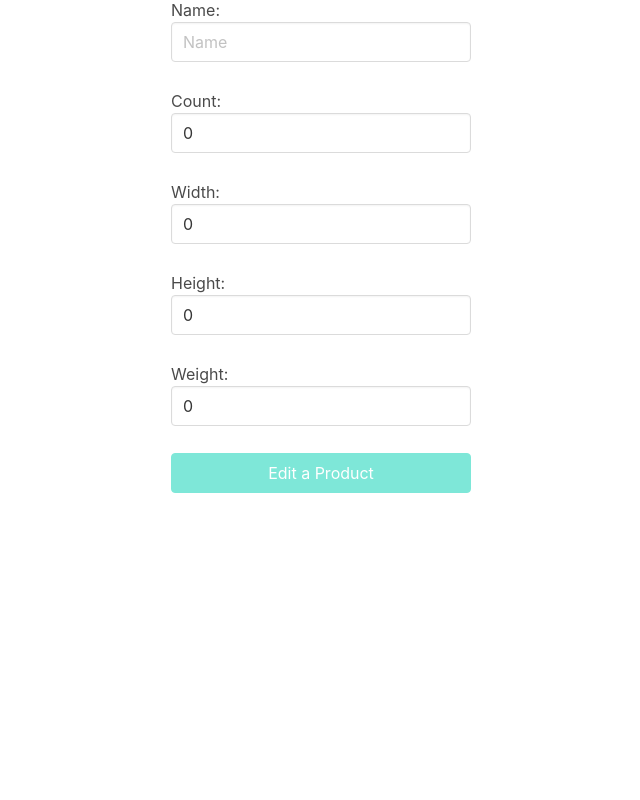
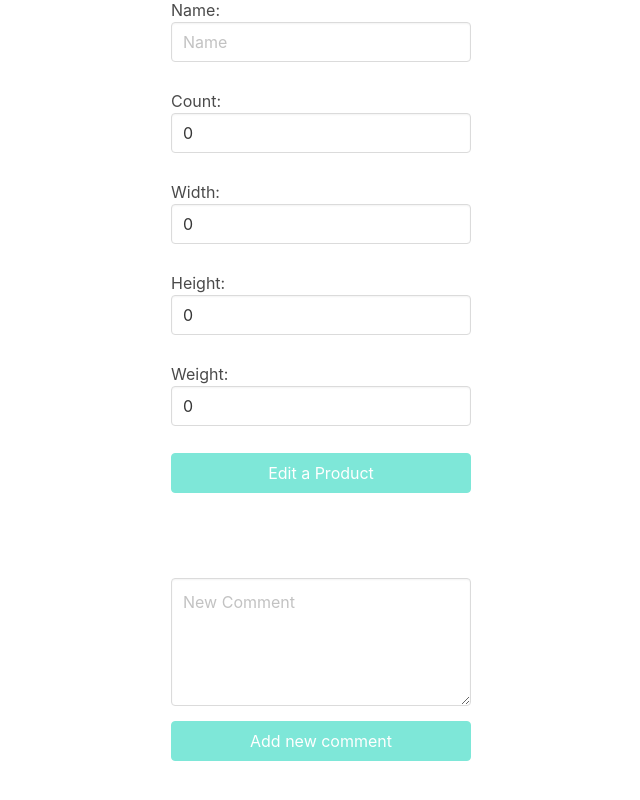
Before and after one commit to BudnikOleksii/product_list, a React (Create React App) app: page /#/product/edit/1 in a window 1280 px wide. Shown: the part 234-1034 px from the top of the page, without its empty margins (319-959 px from the left). Before the commit the page ends 800 px from the top, so only its background shows below. Built offline with nearby package versions, Linux system fonts and the light colour scheme.

Commit message:
added add/remove comment functionality

```diff
--- a/src/Components/ProductForm/ProductForm.tsx
+++ b/src/Components/ProductForm/ProductForm.tsx
@@ -6,6 +6,7 @@ import { Link, useNavigate, useParams } from 'react-router-dom';
 import './productForm.css';
 import { useAppDispatch, useAppSelector } from '../../app/hooks';
 import { addNewProduct, updateProductById } from '../../features/productsSlice';
+import { addNewCommentForProduct, removeComment } from '../../features/commentsSlice';
 
 const defaultProduct = {
   imageUrl: '',
@@ -20,16 +21,20 @@ const defaultProduct = {
 };
 
 export const ProductForm: FC = () => {
-  const { productId } = useParams();
+  const { productId = 0 } = useParams();
 
   const productState = useAppSelector(state => (
     state.productsState.products.find(product => String(product.id) === productId) || defaultProduct
+  ));
+  const comments = useAppSelector(state => (
+    state.commentsState.comments[productId] || []
   ));
 
   const dispatch = useAppDispatch();
   const navigate = useNavigate();
   const [product, setProduct] = useState(productState);
   const [errorMessage, setErrorMessage] = useState('');
+  const [newComment, setNewComment] = useState('');
 
   const isValidTextInput = (value: string) => {
     if (/[^a-zA-Z/:. ]/g.test(value) || value.length < 4) {
@@ -66,7 +71,7 @@ export const ProductForm: FC = () => {
     return isValidTextInput(product.imageUrl) && isValidTextInput(product.name);
   };
 
-  const handleSubmit = (event: FormEvent) => {
+  const handleAddNewProduct = (event: FormEvent) => {
     event.preventDefault();
 
     if (!isValidForm()) {
@@ -85,8 +90,21 @@ export const ProductForm: FC = () => {
     navigate('/');
   };
 
+  const handleAddNewComment = (event: FormEvent) => {
+    event.preventDefault();
+
+    dispatch(addNewCommentForProduct({
+      productId,
+      description: newComment,
+      date: new Date().toLocaleDateString(),
+    }));
+
+    setNewComment('');
+  };
+
   return (
-    <form className="form" onSubmit={handleSubmit}>
+    <div className="form-block">
+      <form className="form-block" onSubmit={handleAddNewProduct}>
         <Link
           className="button is-primary is-rounded m-2"
           to="/"
@@ -185,5 +203,45 @@ export const ProductForm: FC = () => {
           {productId ? 'Edit a Product' : 'Add a Product'}
         </button>
       </form>
+
+      {comments.length > 0 && (
+        <div className="box">
+          <h3 className="is-size-3">Comments</h3>
+          <ul>
+            {comments.map(comment => (
+              <li key={comment.id} className="is-flex is-justify-content-space-between m-2">
+                <p className="is-size-5">{comment.description}</p>
+                <button
+                  className="button is-danger"
+                  type="button"
+                  onClick={() => dispatch(removeComment(comment))}
+                >
+                  Delete
+                </button>
+              </li>
+            ))}
+          </ul>
+        </div>
+      )}
+
+      {productId > 0 && (
+        <form className="form-block" onSubmit={handleAddNewComment}>
+          <textarea
+            className="textarea"
+            placeholder="New Comment"
+            value={newComment}
+            onChange={(event => setNewComment(event.target.value))}
+          >
+          </textarea>
+          <button
+            className="button is-primary"
+            type="submit"
+            disabled={!newComment}
+          >
+            Add new comment
+          </button>
+        </form>
+      )}
+    </div>
   );
 };
--- a/src/Components/ProductForm/productForm.css
+++ b/src/Components/ProductForm/productForm.css
@@ -1,5 +1,5 @@
-.form {
-  margin: 70px auto;
+.form-block {
+  margin: 35px auto;
   display: flex;
   flex-direction: column;
   gap: 15px;
--- a/src/api.ts
+++ b/src/api.ts
@@ -22,3 +22,11 @@ export const deleteProductById = (id: Id) => {
 export const getCommentsByProductId = (id: Id): Promise<Comment[]> => {
   return client.get<Comment[]>(ENDPOINTS.commentsByProductId(id));
 };
+
+export const deleteComment = (comment: Comment) => {
+  return client.delete(ENDPOINTS.commentById(comment.id));
+};
+
+export const addNewComment = (comment: Omit<Comment, 'id'>): Promise<Comment> => {
+  return client.post<Comment>(ENDPOINTS.comments, comment);
+};
--- a/src/features/commentsSlice.ts
+++ b/src/features/commentsSlice.ts
@@ -1,6 +1,6 @@
 /* eslint-disable no-param-reassign */
 import { createAsyncThunk, createSlice } from '@reduxjs/toolkit';
-import { getCommentsByProductId } from '../api';
+import { addNewComment, deleteComment, getCommentsByProductId } from '../api';
 import { Comment } from '../types/Comment';
 
 type CommentsState = {
@@ -18,6 +18,16 @@ const initialState: CommentsState = {
 export const fetchComments = createAsyncThunk(
   'currentPost/fetch_comments',
   getCommentsByProductId,
+);
+
+export const removeComment = createAsyncThunk(
+  'currentPost/remove_comment',
+  deleteComment,
+);
+
+export const addNewCommentForProduct = createAsyncThunk(
+  'currentPost/add_comment',
+  addNewComment,
 );
 
 export const commentsSlice = createSlice({
@@ -39,6 +49,16 @@ export const commentsSlice = createSlice({
       state.commentsIsError = action.error.name || '';
       state.commentsIsLoading = false;
     });
+
+    builder.addCase(removeComment.fulfilled, (state, action) => {
+      state.comments[action.meta.arg.productId] = state.comments[action.meta.arg.productId].filter(
+        comment => comment.id !== action.meta.arg.id,
+      );
+    });
+
+    builder.addCase(addNewCommentForProduct.fulfilled, (state, action) => {
+      state.comments[action.meta.arg.productId].push(action.payload);
+    });
   },
 });
 
--- a/src/fetchClient.ts
+++ b/src/fetchClient.ts
@@ -6,6 +6,8 @@ export const ENDPOINTS = {
   products: '/products',
   productById: (id: Id) => `/products/${id}`,
   commentsByProductId: (id: Id) => `/comments?productId=${id}`,
+  commentById: (id: Id) => `/comments/${id}`,
+  comments: '/comments',
 };
 
 type RequestMethod = 'GET' | 'POST' | 'PUT' | 'DELETE';
--- a/src/types/Comment.ts
+++ b/src/types/Comment.ts
@@ -2,7 +2,7 @@ import { Id } from './Id';
 
 export interface Comment {
   id: Id,
-  productId: number,
+  productId: Id,
   description: string,
   date: string,
 }
```
Also changed, not shown: src/products.json (+16 -4 lines). Lines whose indentation alone changed are shown as unchanged.
